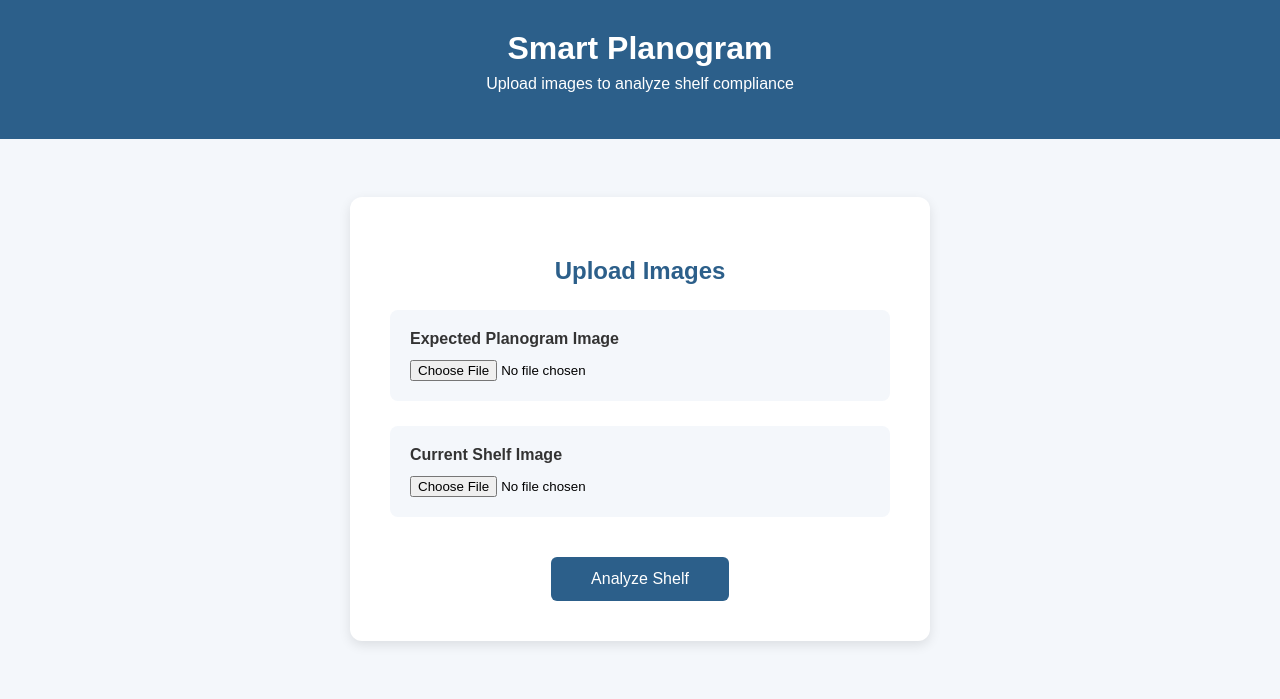
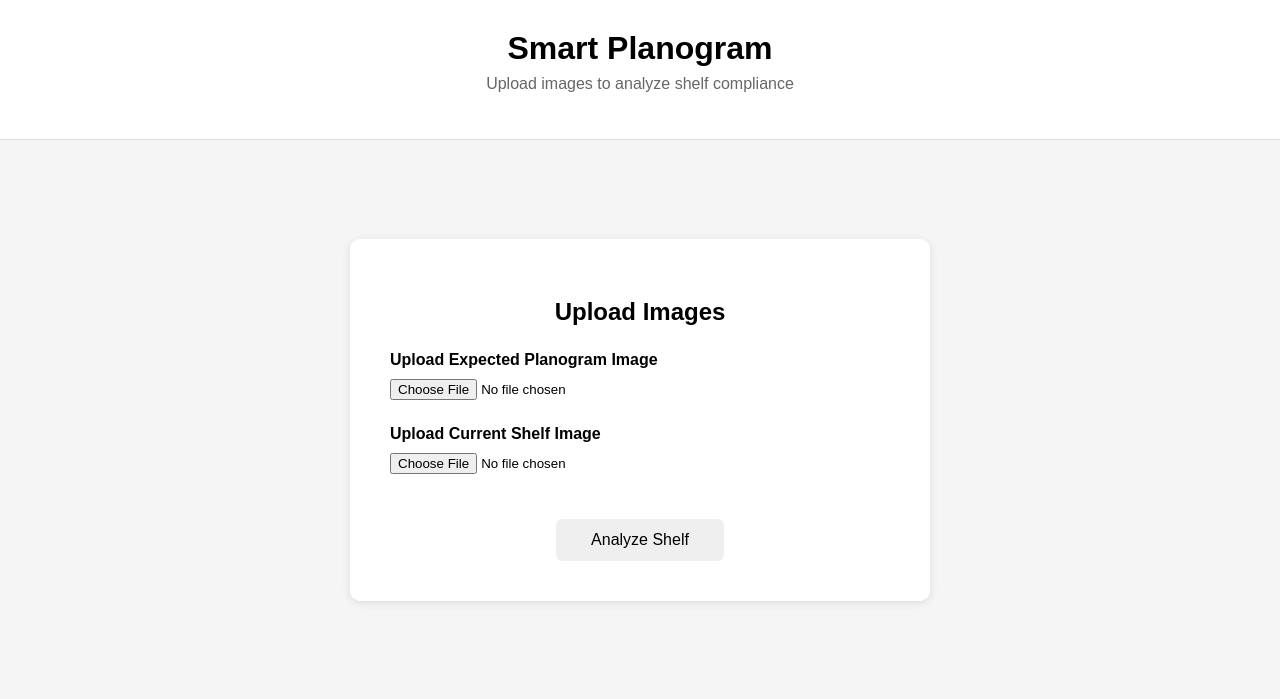
Before and after one commit to zaynabalbloushi98-oss/Smart-Planogram, a Flask app: page / in a window 1280 px wide. Shown: the top 699 px of the page. Run offline with Flask 3, Linux system fonts and the light colour scheme.

Commit message:
Update index.html

```diff
--- a/templates/index.html
+++ b/templates/index.html
@@ -12,15 +12,15 @@
         body {
             font-family: Arial, sans-serif;
             margin: 0;
-            background-color: #f4f7fb;
+            background-color: #f5f5f5;
         }
 
-        /* Top Header */
+        /* Top Title */
         header {
             text-align: center;
             padding: 30px;
-            background-color: #2c5f8a;
-            color: white;
+            background-color: white;
+            border-bottom: 1px solid #ddd;
         }
 
         header h1 {
@@ -29,6 +29,7 @@
         }
 
         header p {
+            color: #666;
             margin-top: 8px;
         }
 
@@ -45,29 +46,20 @@
             background-color: white;
             padding: 40px;
             width: 500px;
-            border-radius: 12px;
+            border-radius: 10px;
             text-align: center;
-            box-shadow: 0 4px 12px rgba(0,0,0,0.1);
+            box-shadow: 0 2px 10px rgba(0,0,0,0.1);
         }
 
-        .upload-box h2 {
-            color: #2c5f8a;
-        }
-
-        /* Upload Sections */
         .upload-section {
             margin: 25px 0;
-            padding: 20px;
-            background-color: #f4f7fb;
-            border-radius: 8px;
             text-align: left;
         }
 
         .upload-section label {
             display: block;
-            margin-bottom: 12px;
+            margin-bottom: 10px;
             font-size: 16px;
-            color: #333;
         }
 
         input[type="file"] {
@@ -76,31 +68,33 @@
 
         /* Analyze Button */
         button {
-            margin-top: 15px;
-            padding: 13px 40px;
+            margin-top: 20px;
+            padding: 12px 35px;
             font-size: 16px;
-            background-color: #2c5f8a;
-            color: white;
             border: none;
             border-radius: 6px;
             cursor: pointer;
         }
 
         button:hover {
-            background-color: #234b6d;
+            opacity: 0.8;
         }
 
     </style>
 
 </head>
 
+
 <body>
 
+    <!-- Title -->
     <header>
         <h1>Smart Planogram</h1>
         <p>Upload images to analyze shelf compliance</p>
     </header>
 
+
+    <!-- Upload Section -->
     <div class="container">
 
         <div class="upload-box">
@@ -109,10 +103,11 @@
 
             <form action="/analyze" method="POST" enctype="multipart/form-data">
 
+                <!-- Planogram Upload -->
                 <div class="upload-section">
 
                     <label for="planogram">
-                        <strong>Expected Planogram Image</strong>
+                        <strong>Upload Expected Planogram Image</strong>
                     </label>
 
                     <input
@@ -126,10 +121,11 @@
                 </div>
 
 
+                <!-- Shelf Upload -->
                 <div class="upload-section">
 
                     <label for="image">
-                        <strong>Current Shelf Image</strong>
+                        <strong>Upload Current Shelf Image</strong>
                     </label>
 
                     <input
@@ -143,6 +139,7 @@
                 </div>
 
 
+                <!-- Button -->
                 <button type="submit">
                     Analyze Shelf
                 </button>
```
